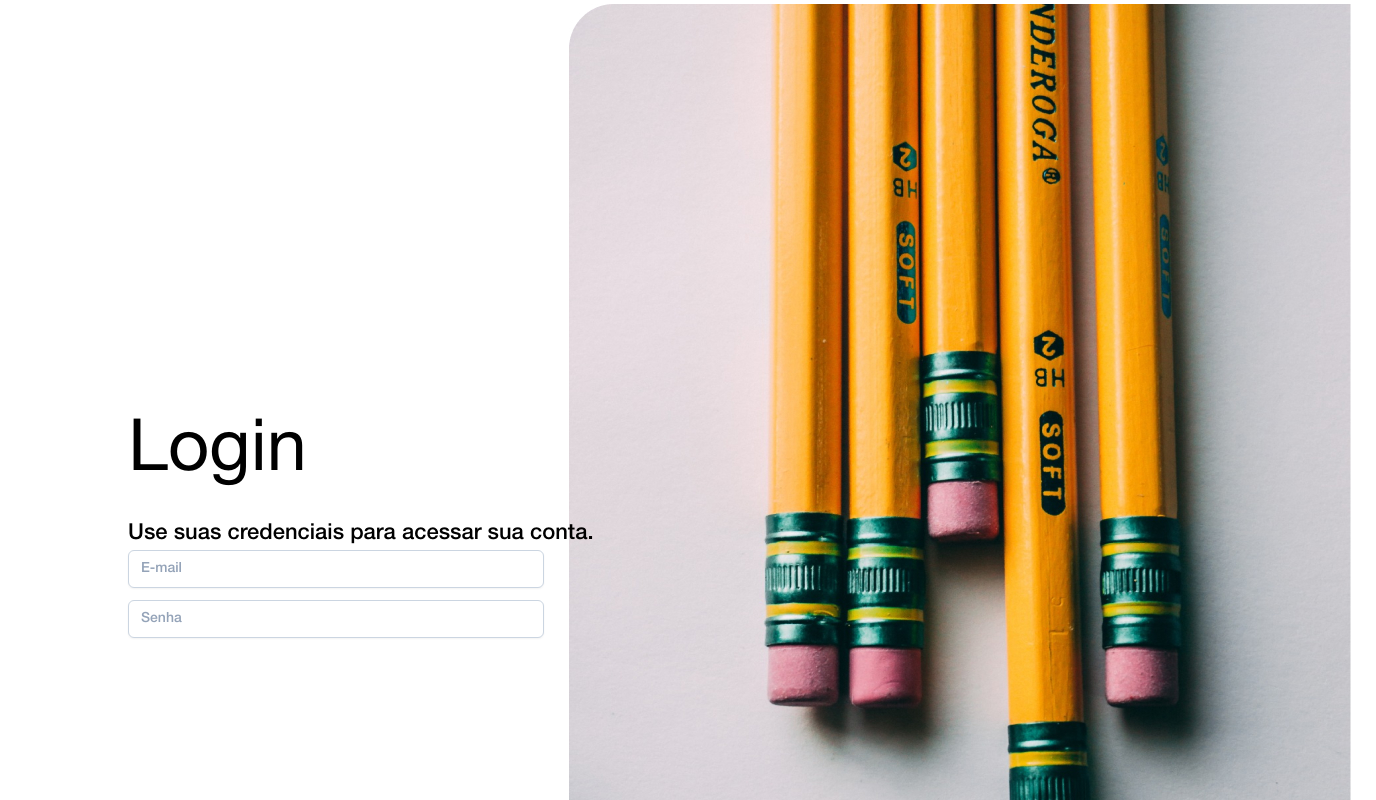
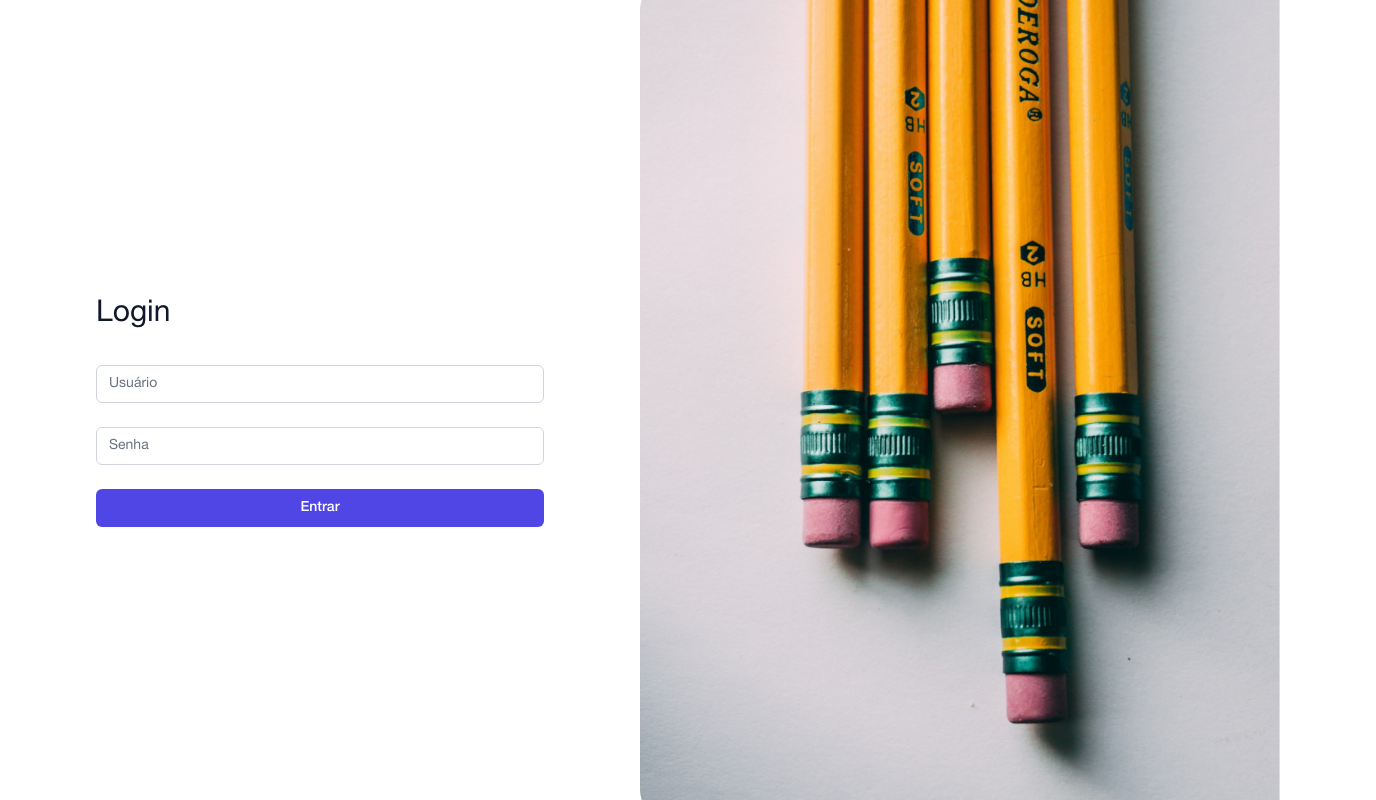
Before and after one commit to MatheusVibrio/easyquestion, a React (Vite) app: page / in a window 1280 px wide. Shown: the top 800 px of the page, 1376 px wide, since content can reach past the window. Built offline with nearby package versions, Linux system fonts and the light colour scheme.

Commit message:
Hero Section

```diff
--- a/src/components/Hero.tsx
+++ b/src/components/Hero.tsx
@@ -7,42 +7,64 @@
 export default function Hero(props: HeroProps) {
 
   return (
-      <section id="intro" className="bg-red-100d w-screen snap-start flex flex-col justify-center">
-        <div className="mx-8 lg:mx-24 sm:pl-8 h-full w-full flex items-center">
-          <div className="w-1/3 flex flex-col">
-            <div className="w-[19rem] sm:w-[26rem] md:w-[37rem] lg:w-[44rem]">
-              <h1 className="text-[2.5rem] sm:text-[3.5rem] md:text-7xl md:leading-[120%]">{props.title}</h1>
+    <div className="flex h-screen">
+      {/* Parte da esquerda */}
+      <div className="flex items-center justify-center flex-1">
+        <div className="max-w-md w-full space-y-8">
+          <div>
+            <h2 className="mt-6 text-left text-3xl text-gray-900">
+              Login
+            </h2>
           </div>
-            <div className=" text-base md:text-[1.375rem] font-medium">
-              <p className="mt-6 w-[19rem] sm:w-[26rem] md:w-[37rem] text-base md:text-[1.375rem] font-sans">{props.description}</p>
-              <form className="flex flex-col gap-2 w-full">
-                  <label className="block">
-                    <input type="text" placeholder='E-mail' className="mt-1 block w-full px-3 py-2 bg-white border border-slate-300 rounded-md text-sm shadow-sm placeholder-slate-400
-                      focus:outline-none focus:border-sky-500 focus:ring-1 focus:ring-sky-500
-                      disabled:bg-slate-50 disabled:text-slate-500 disabled:border-slate-200 disabled:shadow-none
-                      invalid:border-pink-500 invalid:text-pink-600
-                      focus:invalid:border-pink-500 focus:invalid:ring-pink-500
-                    "/>
+          <form className="mt-8 space-y-6">
+            <div>
+              <label htmlFor="username" className="sr-only">
+                Usuário
               </label>
-                  <label className="block">
-                    <input placeholder='Senha' type="password" className="mt-1 block w-full px-3 py-2 bg-white border border-slate-300 rounded-md text-sm shadow-sm placeholder-slate-400
-                      focus:outline-none focus:border-sky-500 focus:ring-1 focus:ring-sky-500
-                      disabled:bg-slate-50 disabled:text-slate-500 disabled:border-slate-200 disabled:shadow-none
-                      invalid:border-pink-500 invalid:text-pink-600
-                      focus:invalid:border-pink-500 focus:invalid:ring-pink-500
-                    "/>
+              <input
+                id="username"
+                name="username"
+                type="text"
+                autoComplete="username"
+                required
+                className="appearance-none rounded-md relative block w-full px-3 py-2 border border-gray-300 placeholder-gray-500 text-gray-900 rounded-t-md focus:outline-none focus:ring-indigo-500 focus:border-indigo-500 focus:z-10 sm:text-sm"
+                placeholder="Usuário"
+              />
+            </div>
+            <div>
+              <label htmlFor="password" className="sr-only">
+                Senha
               </label>
+              <input
+                id="password"
+                name="password"
+                type="password"
+                autoComplete="current-password"
+                required
+                className="appearance-none rounded-md relative block w-full px-3 py-2 border border-gray-300 placeholder-gray-500 text-gray-900 rounded-b-md focus:outline-none focus:ring-indigo-500 focus:border-indigo-500 focus:z-10 sm:text-sm"
+                placeholder="Senha"
+              />
+            </div>
+            <div>
+              <button
+                type="submit"
+                className="group relative w-full flex justify-center py-2 px-4 border border-transparent text-sm font-medium rounded-md text-white bg-indigo-600 hover:bg-indigo-700 focus:outline-none focus:ring-2 focus:ring-offset-2 focus:ring-indigo-500"
+              >
+                Entrar
+              </button>
+            </div>
           </form>
         </div>
       </div>
-          <div className="flex items-center justify-center w-full h-full relative p-1 -z-10">
+
+      {/* Parte da direita */}
+      <div className="flex-1">
         <img
-                  src="/assets/images/HeroImage.jpg"
-                  alt="image"
+          src="/public/assets/images/HeroImage.jpg"
+          alt="Imagem de fundo"
+          className="object-cover w-full h-full"
         />
       </div>
     </div>
-      </section>
-
   );
-  }
+};
```
Also changed, not shown: 1 other file (tests, documents, lock files or other folders). Lines whose indentation alone changed are shown as unchanged.
